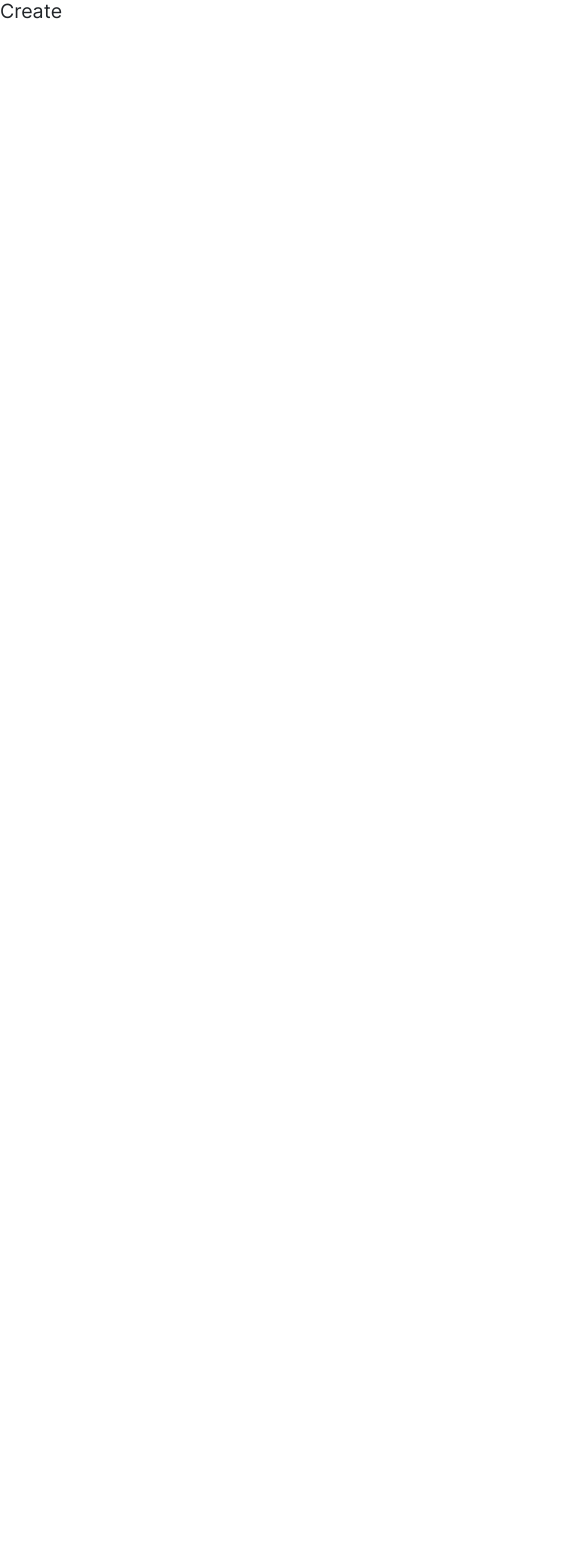
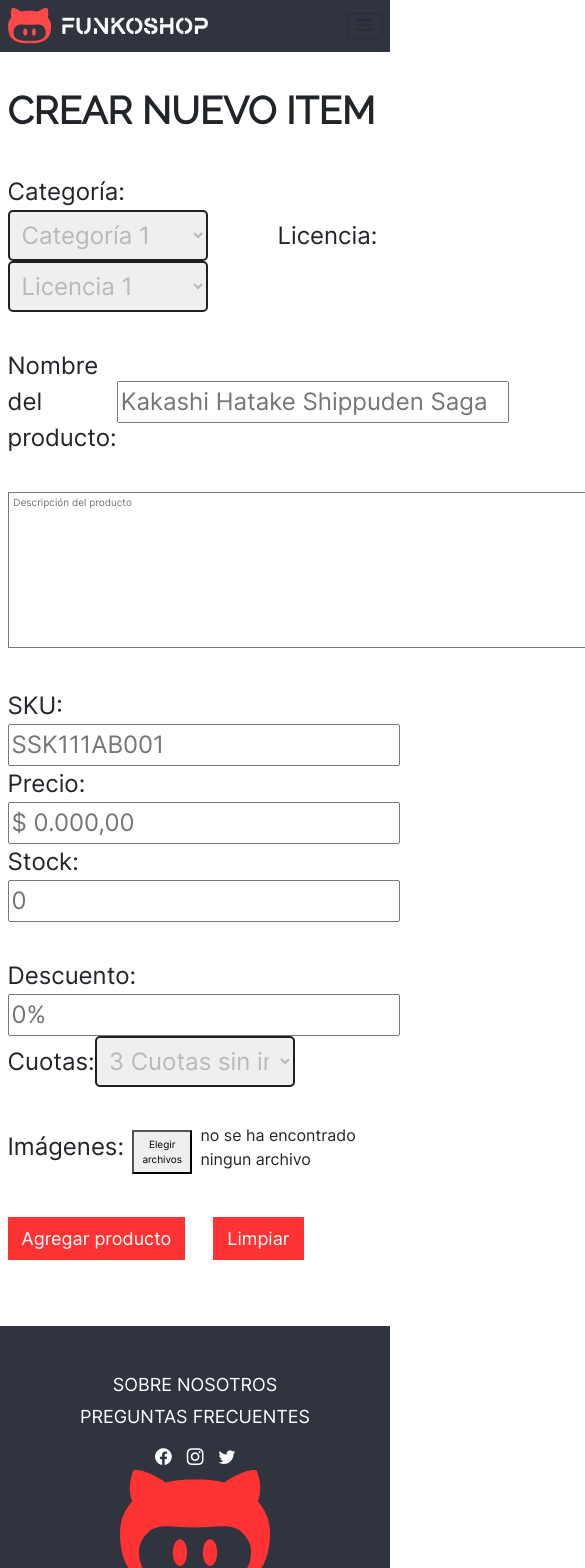
Before and after one commit to CeciliaBonfanti/funkoPop, a React (Create React App) app: page /create in a window 390 px wide. Shown: the top 1568 px of the page, 585 px wide, since content can reach past the window. Before the commit the page ends 844 px from the top, so only its background shows below. Built offline with nearby package versions, Linux system fonts and the light colour scheme; the HTML template or start-up script is replaced by a standard one.

Commit message:
Rama create para pagina, componente y css create, falta logica y responsive

```diff
--- /dev/null
+++ b/src/components/Create-main-content.jsx
@@ -0,0 +1,66 @@
+import 'bootstrap-icons/font/bootstrap-icons.css';
+import "../styles/create.css";
+export function CreateMainContent() {
+    return (
+      <>
+      <main className="create-main container">
+            <section className="create-main_section">
+                <h1>
+                    Crear nuevo item
+                </h1>
+                <div className="create_section_categoria">
+                    <label for="categoria">Categoría:</label>
+                    <select className="create_section_select">
+                        <option value="cat1">Categoría 1</option>
+                        <option value="cat2">Categoría 2</option>
+                    </select>
+
+
+                    <label for="licencia">Licencia:</label>
+                    <select className="create_section_select" id="licencia" name="licencia" placeholder="Seleccionar">
+                        <option value="lic1">Licencia 1</option>
+                        <option value="lic2">Licencia 2</option>
+                    </select>
+                </div>
+                <div className="create_section_productname">
+                    <label for="productname">Nombre del producto:</label>
+                    <input className="create_section_input" type="text" id="productname" placeholder="Kakashi Hatake Shippuden Saga"/>
+                </div>
+
+                <textarea rows="10" cols="100" style={{ backgroundColor: 'white' }} placeholder=" Descripción del producto"></textarea>
+
+                <div className="create_section_formulario">
+                    <label for="sku">SKU:</label>
+                    <input className="create_section_input" type="text" id="sku" placeholder="SSK111AB001"/>
+
+                    <label  for="precio">Precio:</label>
+                    <input  className="create_section_input" type="number" id="precio" placeholder="$ 0.000,00"/>
+
+                    <label  for="stock">Stock:</label>
+                    <input  className="create_section_input" type="number" id="stock" placeholder="0"/>
+                    <div>
+                        <label for="descuento">Descuento:</label>
+                        <input  className="create_section_input" type="number" id="descuento" placeholder="0%"/>
+
+                        <label for="cuotas">Cuotas:</label>
+                        <select className="create_section_select" id="cuotas" name="cuotas" placeholder="3 Cuotas sin interés">
+                            <option value="opcion1">3 Cuotas sin interés</option>
+                            <option value="opcion2">6 Cuotas sin interés</option>
+                        </select>
+                    </div>
+                </div>
+                <div className="create_section_imagenes">
+                    <p>Imágenes: </p>
+                    <button>Elegir archivos</button>
+                    <p>no se ha encontrado ningun archivo</p>
+                </div>
+
+                <div className="create_section_a">
+                    <a className="create_section_a_link" href="/">Agregar producto</a>
+                    <a className="create_section_a_link" href="/">Limpiar</a>
+                </div>
+            </section>
+    </main>
+      </>
+    );
+  }
--- a/src/pages/Create.jsx
+++ b/src/pages/Create.jsx
@@ -1,7 +1,12 @@
+import { MyNavbar } from "../components/Navbar";
+import { Footer } from "../components/Footer";
+import { CreateMainContent } from "../components/Create-main-content";
 export function Create() {
     return (
       <>
-        <h1>Create</h1>
+        <MyNavbar/>
+        <CreateMainContent/>
+        <Footer/>
       </>
     );
   }
--- a/src/styles/create.css
+++ b/src/styles/create.css
@@ -0,0 +1,73 @@
+.create-main{
+    display: flex;
+    flex-direction: column;
+}
+
+.create-main_section h1{
+font-family: var(--raleway-regular);
+text-transform: uppercase;
+font-weight: 700;
+font-size: var(--font-large);
+padding-top: var(--spacing-36);
+font-size: var(--font-jumbo);
+}
+
+.create_section_categoria,  .create_section_formulario{
+padding-top: var(--spacing-36);
+font-size: var(--font-large);
+}
+
+.create_section_categoria select:nth-of-type(1){
+margin-right: 7.0rem;
+}
+
+.create_section_formulario div{
+padding-top: var(--spacing-36);
+}
+
+.create_section_select{
+border-radius: 5px;
+padding: var(--spacing-8);
+border: 2px solid var(--dark-solid);
+color: #B9B9B9;
+width: 200px;
+}
+
+.create_section_productname{
+padding: var(--spacing-36) 0 var(--spacing-36) 0;
+font-size: var(--font-large);
+display: flex;
+align-items: center;
+}
+
+.create_section_imagenes{
+display: flex;
+align-items: center;
+gap: var(--spacing-8);
+padding-top: var(--spacing-36);
+}
+
+.create_section_imagenes p:first-of-type{
+font-size: var(--font-large);
+}
+
+.create_section_imagenes button{
+padding: 0.5rem;
+}
+
+.create_section_imagenes p:nth-of-type(2){
+font-size: var(--font-small)
+}
+
+.create_section_a{
+padding: var(--spacing-36) 0 var(--spacing-36) 0;
+display: flex;
+gap: var(--spacing-28);
+}
+
+.create_section_a_link{
+background-color: var(--primary-solid);
+color: var(--light-font-solid);
+padding: var(--spacing-8) var(--spacing-14);
+font-size: var(--font-medium);
+}
```
